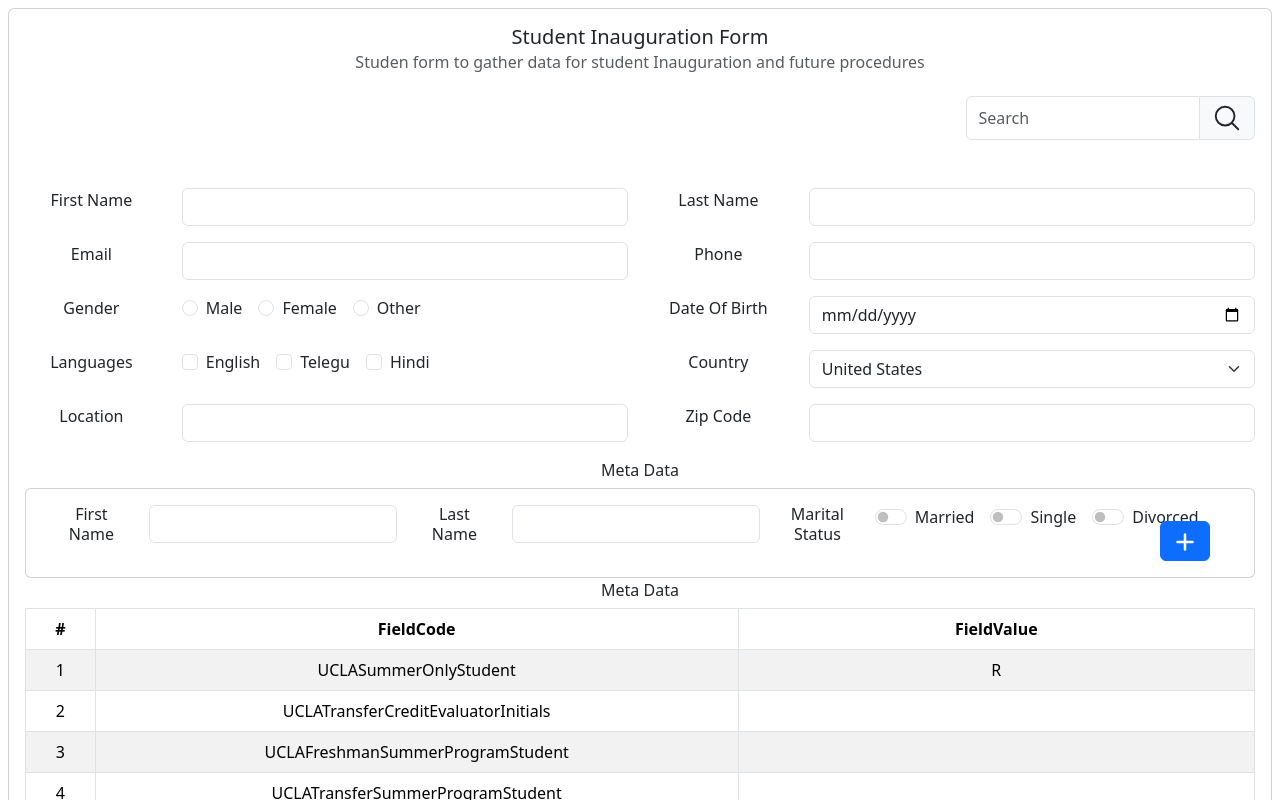
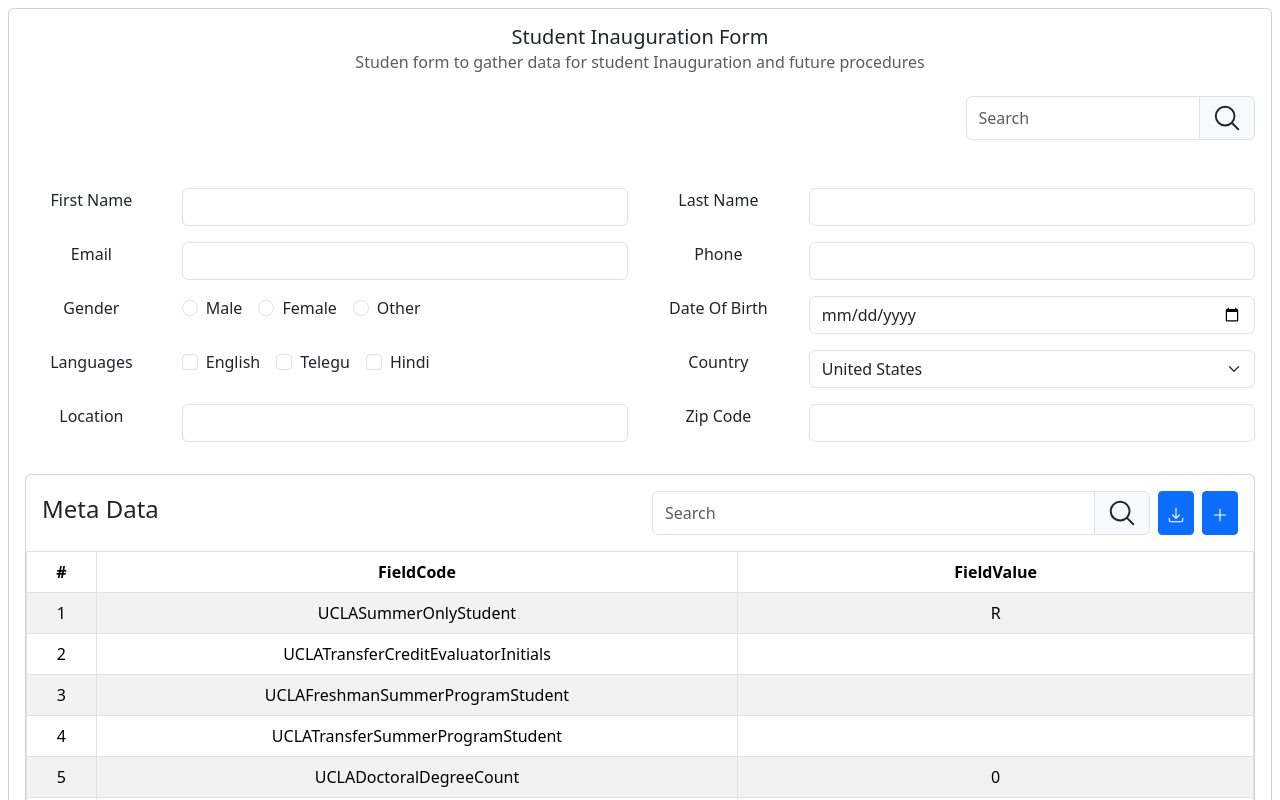
Before and after one commit to sai-public-user/bootstarp-form, a React (Create React App) app: page / in a window 1280 px wide. Both pictures are taken after a click on the button "Create Form". Shown: the top 800 px of the page. Built offline with nearby package versions, Linux system fonts and the light colour scheme.

Commit message:
Added table actions

```diff
--- a/src/App.jsx
+++ b/src/App.jsx
@@ -82,38 +82,38 @@ const fields = [
     type: "number",
     required: true,
   },
-  {
-    label: "Meta Data",
-    name: "metaData",
-    type: "repeat",
-    required: true,
-    max: 5,
-    hasDelete: true,
-    fields: [
-      {
-        label: "First Name",
-        name: "firstName",
-        type: "text",
-        required: true,
-      },
-      {
-        label: "Last Name",
-        name: "lastName",
-        type: "text",
-        required: true,
-      },
-      {
-        label: "Marital Status",
-        name: "maritalStatus",
-        type: "switch",
-        options: [
-          { label: "Married", value: "married" },
-          { label: "Single", value: "single" },
-          { label: "Divorced", value: "divorced" },
-        ],
-      },
-    ],
-  },
+  // {
+  //   label: "Meta Data",
+  //   name: "metaData",
+  //   type: "repeat",
+  //   required: true,
+  //   max: 5,
+  //   hasDelete: true,
+  //   fields: [
+  //     {
+  //       label: "First Name",
+  //       name: "firstName",
+  //       type: "text",
+  //       required: true,
+  //     },
+  //     {
+  //       label: "Last Name",
+  //       name: "lastName",
+  //       type: "text",
+  //       required: true,
+  //     },
+  //     {
+  //       label: "Marital Status",
+  //       name: "maritalStatus",
+  //       type: "switch",
+  //       options: [
+  //         { label: "Married", value: "married" },
+  //         { label: "Single", value: "single" },
+  //         { label: "Divorced", value: "divorced" },
+  //       ],
+  //     },
+  //   ],
+  // },
   {
     label: "Meta Data",
     name: "metaData",
@@ -126,7 +126,11 @@ const fields = [
     striped: true,
     bordered: true,
     hover: true,
+    editable: true,
     pagination: 'default',
+    title: "Meta Data",
+    hasTableActions: true,
+    tableActionProps: {},
     columns: [
       { name: "FieldCode", label: "FieldCode" },
       { name: "FieldValue", label: "FieldValue" },
--- a/src/Components/CustomField.js
+++ b/src/Components/CustomField.js
@@ -1,5 +1,5 @@
 import { forwardRef, memo, useMemo } from "react";
-import { Form, Col, Stack } from "react-bootstrap";
+import { Form, Col, Stack, Card } from "react-bootstrap";
 import IncrementalFields from "./IncrementalFields";
 import CustomTable from "./CustomTable";
 
@@ -11,7 +11,11 @@ const CustomField = forwardRef(
     const formControl = useMemo(() => {
       switch (type) {
         case "table": {
-          return <CustomTable {...props} onChange={onChange} ref={ref} />
+          return (
+            <Card className="mt-3">
+              <CustomTable {...props} onChange={onChange} ref={ref} />
+            </Card>
+          );
         }
         case "repeat": {
           return <IncrementalFields {...props} onChange={onChange} ref={ref} />;
@@ -77,7 +81,7 @@ const CustomField = forwardRef(
       }
     }, [onChange, props, type, ref, value]);
     const showLabel = useMemo(() => {
-      const typesWithoutLabel = [];
+      const typesWithoutLabel = ["table"];
       return !typesWithoutLabel.includes(type) && props.label;
     }, [type, props.label]);
     return (
--- a/src/Components/CustomTable.tsx
+++ b/src/Components/CustomTable.tsx
@@ -1,7 +1,8 @@
 import { ReactNode, useMemo, useState } from "react";
-import { Pagination, Stack } from "react-bootstrap";
+import { Col, Row, Stack } from "react-bootstrap";
 import { PaginationControl } from "react-bootstrap-pagination-control";
 import Table from "react-bootstrap/Table";
+import TableActions from "./TableActions";
 
 export interface CustomColumn {
   name: string;
@@ -26,7 +27,11 @@ export interface CustomTableProps {
   rowClass?: string;
   responsive?: boolean;
   rowsPerPage?: number;
+  editable?: boolean;
   pagination?: "default" | false | ReactNode;
+  title?: String;
+  hasTableActions?: boolean;
+  tableActionProps?: any;
 }
 
 function CustomTable({
@@ -39,13 +44,45 @@ function CustomTable({
   responsive = true,
   rowsPerPage = 10,
   pagination = false,
+  editable = false,
+  title = "Table title",
+  hasTableActions,
+  tableActionProps = {},
   ...rest
 }: CustomTableProps) {
   const [page, setPage] = useState(1);
+  const [editRow, setEditRow] = useState<null | number>(null);
   const newRows = useMemo(() => {
     return rows.slice((page - 1) * rowsPerPage, rowsPerPage * page);
   }, [page, rows, rowsPerPage]);
+
+  const commonClass = "d-flex justify-content-center align-items-center";
   return (
+    <Stack>
+      {(title || hasTableActions) && (
+        <Row className="p-3">
+          <Col
+            sm={12}
+            md={6}
+            className={`h4 justify-content-lg-start ${commonClass}`}
+          >
+            {title}
+          </Col>
+          <Col
+            sm={12}
+            md={6}
+            className={`justify-content-lg-end ${commonClass}`}
+          >
+            <TableActions
+              hasAddRow
+              hasDownload
+              hasSearch
+              {...tableActionProps}
+            />
+          </Col>
+        </Row>
+      )}
+      <Row>
         <Stack>
           <Table responsive={responsive} {...rest}>
             <thead>
@@ -66,13 +103,18 @@ function CustomTable({
               {newRows.map((row, index) => {
                 return (
                   <tr key={`${tableName}_${index}`} className={rowClass}>
-                {showIndex && <td>{index + 1 + (page - 1) * rowsPerPage}</td>}
+                    {showIndex && (
+                      <td>{index + 1 + (page - 1) * rowsPerPage}</td>
+                    )}
                     {columns.map(({ name, width, cellClass }) => {
                       return (
                         <td
                           key={`${tableName}_${name}_${index}`}
                           style={{ width }}
                           className={cellClass}
+                          onClick={() =>
+                            setEditRow(index + 1 + (page - 1) * rowsPerPage)
+                          }
                           title={
                             (typeof row[name] === "string"
                               ? row[name]
@@ -89,23 +131,6 @@ function CustomTable({
             </tbody>
           </Table>
           {pagination === "default" ? (
-        // <Pagination className="justify-content-center">
-        //   <Pagination.First />
-        //   <Pagination.Prev />
-        //   <Pagination.Item>{1}</Pagination.Item>
-        //   <Pagination.Ellipsis />
-
-        //   <Pagination.Item>{10}</Pagination.Item>
-        //   <Pagination.Item>{11}</Pagination.Item>
-        //   <Pagination.Item active>{12}</Pagination.Item>
-        //   <Pagination.Item>{13}</Pagination.Item>
-        //   <Pagination.Item disabled>{14}</Pagination.Item>
-
-        //   <Pagination.Ellipsis />
-        //   <Pagination.Item>{20}</Pagination.Item>
-        //   <Pagination.Next />
-        //   <Pagination.Last />
-        // </Pagination>
             <PaginationControl
               page={page}
               between={3}
@@ -120,6 +145,8 @@ function CustomTable({
             pagination || null
           )}
         </Stack>
+      </Row>
+    </Stack>
   );
 }
 
--- /dev/null
+++ b/src/Components/TableActions.tsx
@@ -0,0 +1,77 @@
+import {
+  ArrowDownTrayIcon,
+  MagnifyingGlassIcon,
+  PlusIcon,
+} from "@heroicons/react/24/solid";
+import React, { useCallback, useState } from "react";
+import { Button, Col, Form, InputGroup, Row, Stack } from "react-bootstrap";
+
+interface TableActionsProps {
+  hasSearch: boolean;
+  hasAddRow: boolean;
+  hasDownload: boolean;
+  onAddRow?: () => void;
+  onDownload?: () => void;
+  onSearch?: (search: String) => void;
+}
+
+export default function TableActions({
+  onSearch,
+  hasAddRow,
+  hasSearch,
+  hasDownload,
+  onDownload,
+  onAddRow,
+}: TableActionsProps) {
+  const [search, setSearch] = useState("");
+
+  const handleChange = (e: React.ChangeEvent<HTMLInputElement>) => {
+    setSearch(e.target.value);
+  };
+
+  const handleSearch = useCallback(
+    (event: React.KeyboardEvent<HTMLInputElement>) => {
+      if (event.key === "Enter" && onSearch) {
+        onSearch(search);
+      }
+    },
+    [search, onSearch]
+  );
+  return (
+    <Stack className="flex-row" gap={2}>
+      {hasSearch && (
+        <InputGroup>
+          <Form.Control
+            type="search"
+            value={search}
+            id="table-search"
+            placeholder="Search"
+            onChange={handleChange}
+            onKeyDown={handleSearch}
+          />
+          <InputGroup.Text
+            id="search"
+            onClick={() => onSearch && onSearch(search)}
+          >
+            <MagnifyingGlassIcon width="30" />
+          </InputGroup.Text>
+        </InputGroup>
+      )}
+      {hasDownload && (
+        <Button
+          title="Download"
+          variant="primary"
+          size="sm"
+          onClick={onDownload}
+        >
+          <ArrowDownTrayIcon width={18} />
+        </Button>
+      )}
+      {hasAddRow && (
+        <Button title="Add Row" variant="primary" size="sm" onClick={onAddRow}>
+          <PlusIcon width={18} />
+        </Button>
+      )}
+    </Stack>
+  );
+}
```
Lines whose indentation alone changed are shown as unchanged.
